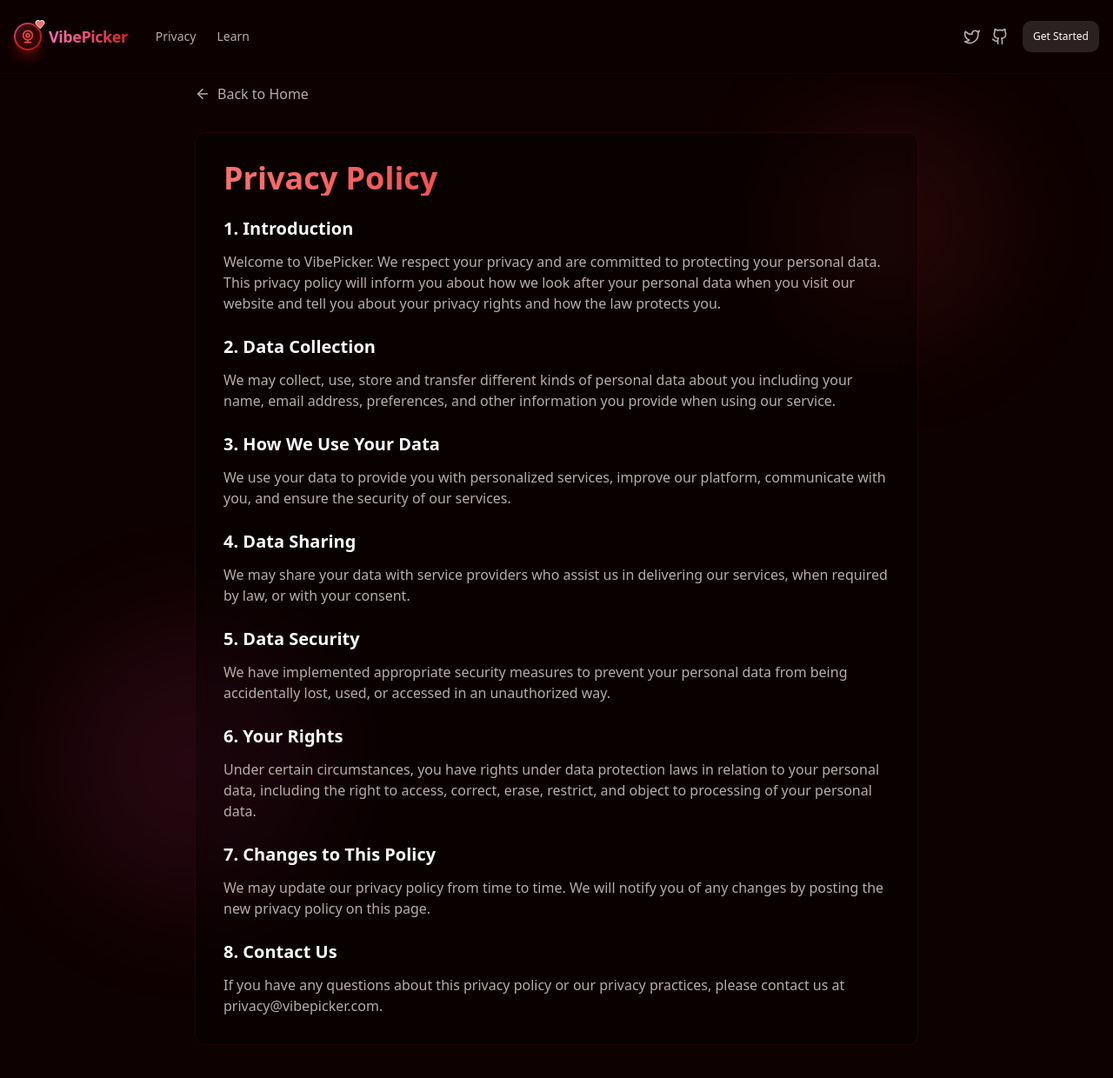
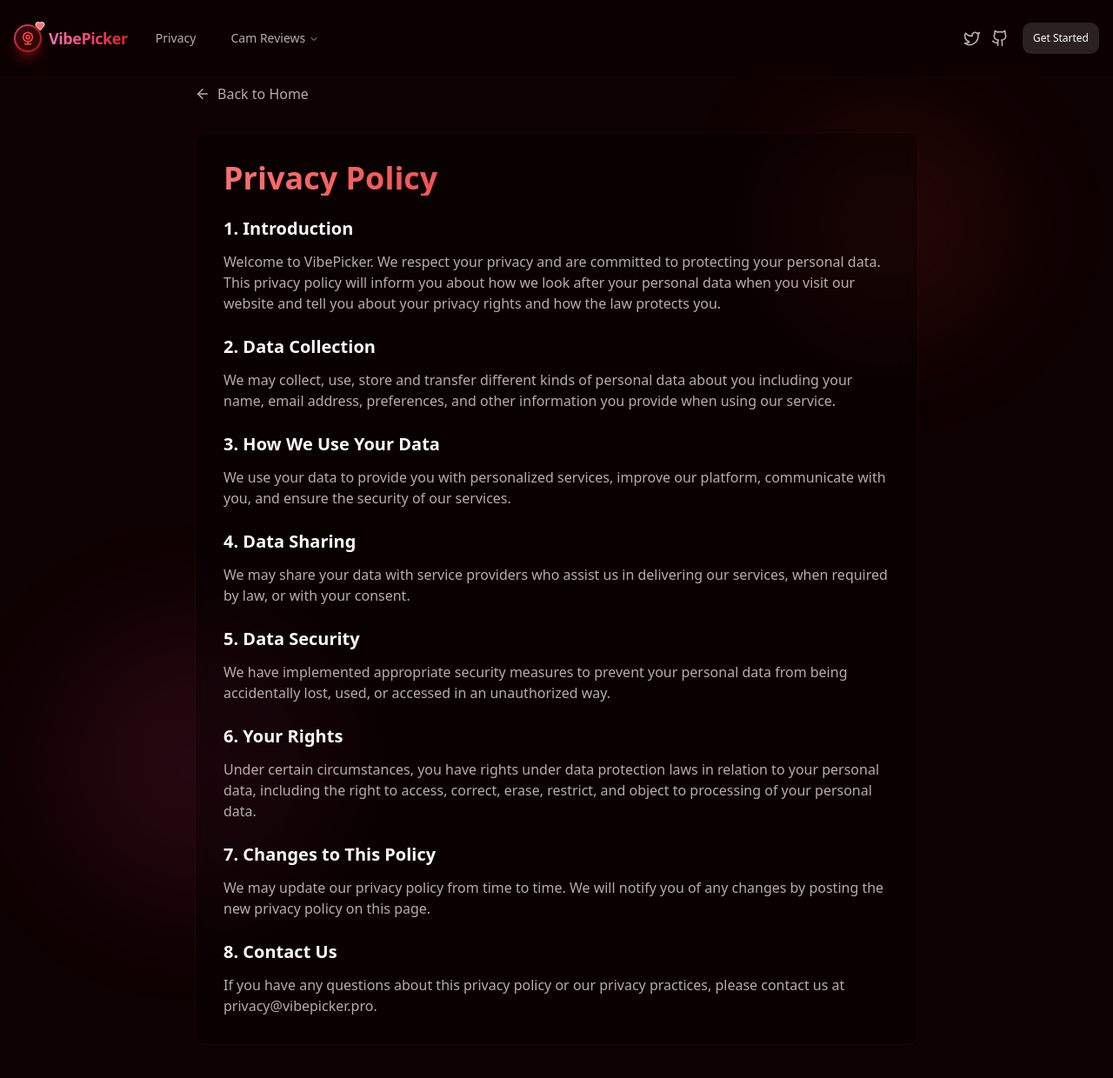
Before and after one commit to dkreed/floating-conversation-harbor, a React (Vite) app: page /privacy in a window 1280 px wide. Shown: the top 1240 px of the page at 87% size. Built offline with nearby package versions, Linux system fonts and the light colour scheme.

Commit message:
Refactor: Update contact email and navigation menu
- Updated the contact email in the Privacy page.
- Modified the top navigation menu to include "Cam Reviews" with submenus for top free and paid cam reviews.

```diff
--- a/src/components/Navbar.tsx
+++ b/src/components/Navbar.tsx
@@ -1,9 +1,18 @@
 
 import React from 'react';
 import Logo from './Logo';
-import { Github, Twitter } from 'lucide-react';
+import { Github, Twitter, ChevronDown } from 'lucide-react';
 import { Button } from '@/components/ui/button';
 import { Link } from 'react-router-dom';
+import {
+  NavigationMenu,
+  NavigationMenuContent,
+  NavigationMenuItem,
+  NavigationMenuLink,
+  NavigationMenuList,
+  NavigationMenuTrigger,
+} from '@/components/ui/navigation-menu';
+import { cn } from "@/lib/utils";
 
 const Navbar: React.FC = () => {
   const scrollToChat = () => {
@@ -21,7 +30,42 @@ const Navbar: React.FC = () => {
         </Link>
         <div className="hidden md:flex items-center gap-6">
           <Link to="/privacy" className="text-sm text-muted-foreground hover:text-foreground transition-colors">Privacy</Link>
-          <a href="#" className="text-sm text-muted-foreground hover:text-foreground transition-colors">Learn</a>
+
+          <NavigationMenu>
+            <NavigationMenuList>
+              <NavigationMenuItem>
+                <NavigationMenuTrigger className="text-sm text-muted-foreground hover:text-foreground transition-colors bg-transparent">Cam Reviews</NavigationMenuTrigger>
+                <NavigationMenuContent>
+                  <ul className="grid gap-3 p-4 w-[200px]">
+                    <li className="row-span-1">
+                      <NavigationMenuLink asChild>
+                        <a
+                          className="flex h-full w-full select-none flex-col justify-end rounded-md bg-gradient-to-b from-muted/50 to-muted p-4 no-underline outline-none focus:shadow-md hover:bg-accent"
+                          href="#"
+                        >
+                          <span className="text-sm font-medium text-foreground">
+                            Top Free Cams Reviewed
+                          </span>
+                        </a>
+                      </NavigationMenuLink>
+                    </li>
+                    <li className="row-span-1">
+                      <NavigationMenuLink asChild>
+                        <a
+                          className="flex h-full w-full select-none flex-col justify-end rounded-md bg-gradient-to-b from-muted/50 to-muted p-4 no-underline outline-none focus:shadow-md hover:bg-accent"
+                          href="#"
+                        >
+                          <span className="text-sm font-medium text-foreground">
+                            Top Paid Cams Reviewed
+                          </span>
+                        </a>
+                      </NavigationMenuLink>
+                    </li>
+                  </ul>
+                </NavigationMenuContent>
+              </NavigationMenuItem>
+            </NavigationMenuList>
+          </NavigationMenu>
         </div>
       </div>
       <div className="flex items-center gap-4">
--- a/src/pages/Privacy.tsx
+++ b/src/pages/Privacy.tsx
@@ -62,7 +62,7 @@ const Privacy = () => {
 
             <section>
               <h2 className="text-xl font-semibold mb-3 text-foreground">8. Contact Us</h2>
-              <p>If you have any questions about this privacy policy or our privacy practices, please contact us at privacy@vibepicker.com.</p>
+              <p>If you have any questions about this privacy policy or our privacy practices, please contact us at privacy@vibepicker.pro.</p>
             </section>
           </div>
         </div>
```
